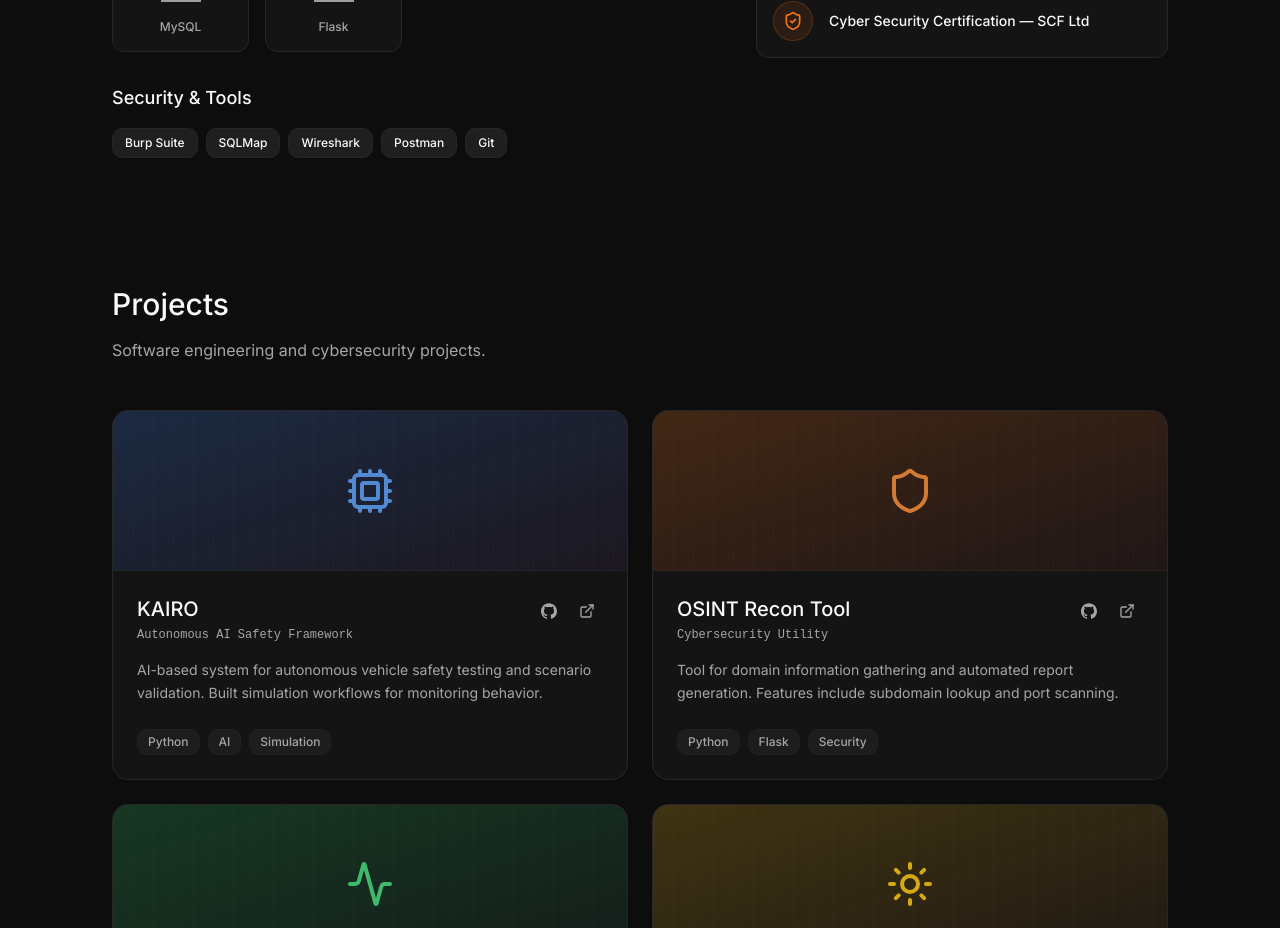
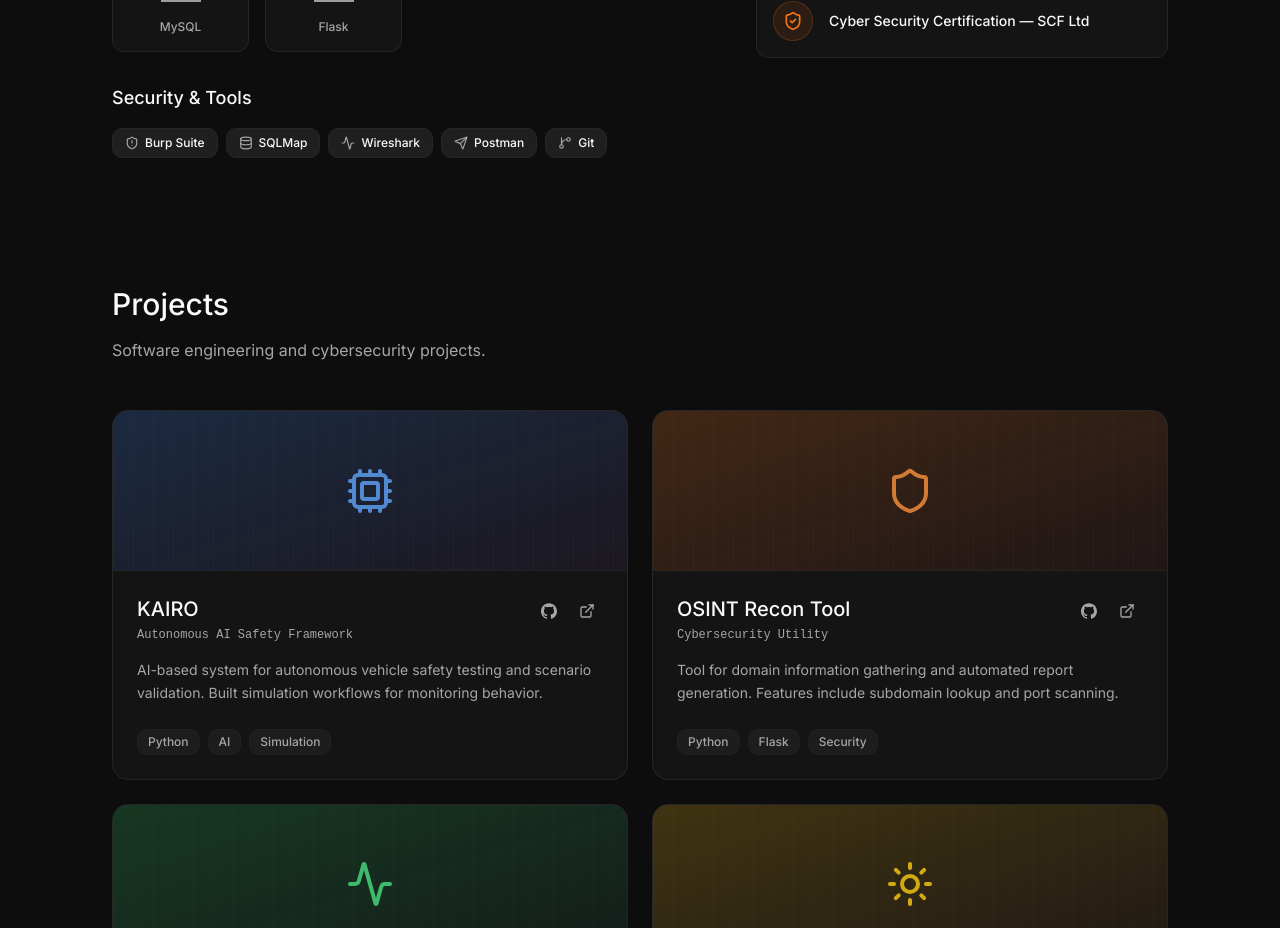
Before and after one commit to Durvesh-dev/portfolio-website, a Next.js app: page / in a window 1280 px wide. Shown: the part 1760-2688 px from the top of the page. Built offline with nearby package versions, Linux system fonts and the light colour scheme; grey boxes are pictures that could not be loaded.

Commit message:
feat: add icons to security and tool chips

```diff
--- a/components/Skills.tsx
+++ b/components/Skills.tsx
@@ -1,7 +1,7 @@
 'use client'
 
 import { motion } from 'framer-motion'
-import { Award, ShieldCheck } from 'lucide-react'
+import { Award, ShieldCheck, ShieldAlert, Database, Activity, Send, GitBranch } from 'lucide-react'
 
 export default function Skills() {
   const coreSkills = [
@@ -18,7 +18,11 @@
   ]
 
   const securityTools = [
-    'Burp Suite', 'SQLMap', 'Wireshark', 'Postman', 'Git'
+    { name: 'Burp Suite', icon: ShieldAlert },
+    { name: 'SQLMap', icon: Database },
+    { name: 'Wireshark', icon: Activity },
+    { name: 'Postman', icon: Send },
+    { name: 'Git', icon: GitBranch }
   ]
 
   const achievements = [
@@ -73,9 +77,10 @@
                 whileInView={{ opacity: 1, scale: 1 }}
                 viewport={{ once: true, margin: "-50px" }}
                 transition={{ duration: 0.3, delay: index * 0.05, ease: "easeOut" }}
-                className="px-3 py-1.5 text-xs font-medium bg-secondary text-secondary-foreground rounded-md border border-border"
+                className="inline-flex items-center gap-1.5 px-3 py-1.5 text-xs font-medium bg-secondary text-secondary-foreground rounded-md border border-border hover:bg-muted transition-colors cursor-default"
               >
-                {tool}
+                <tool.icon className="w-3.5 h-3.5 text-muted-foreground" />
+                {tool.name}
               </motion.span>
             ))}
           </div>
```
